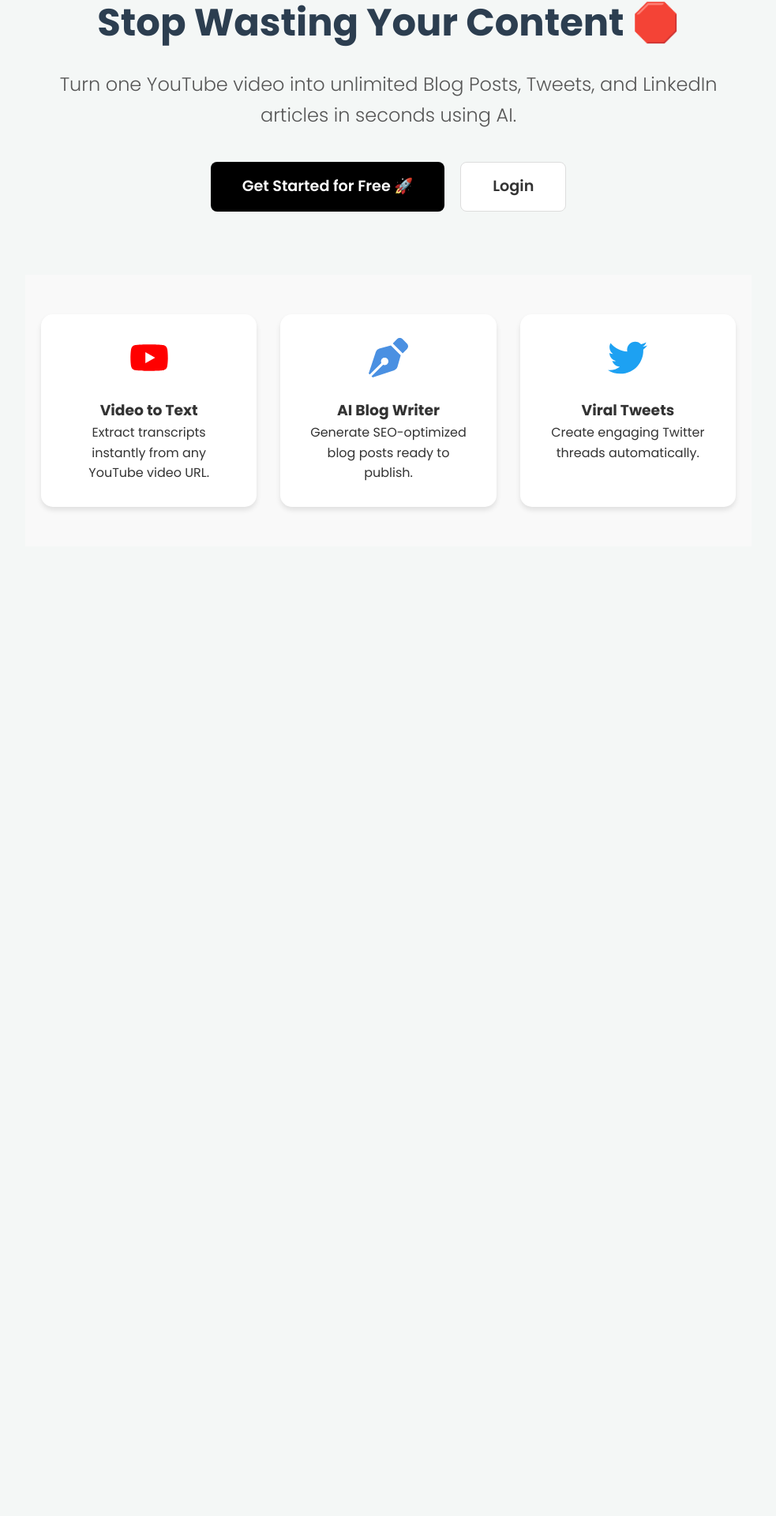
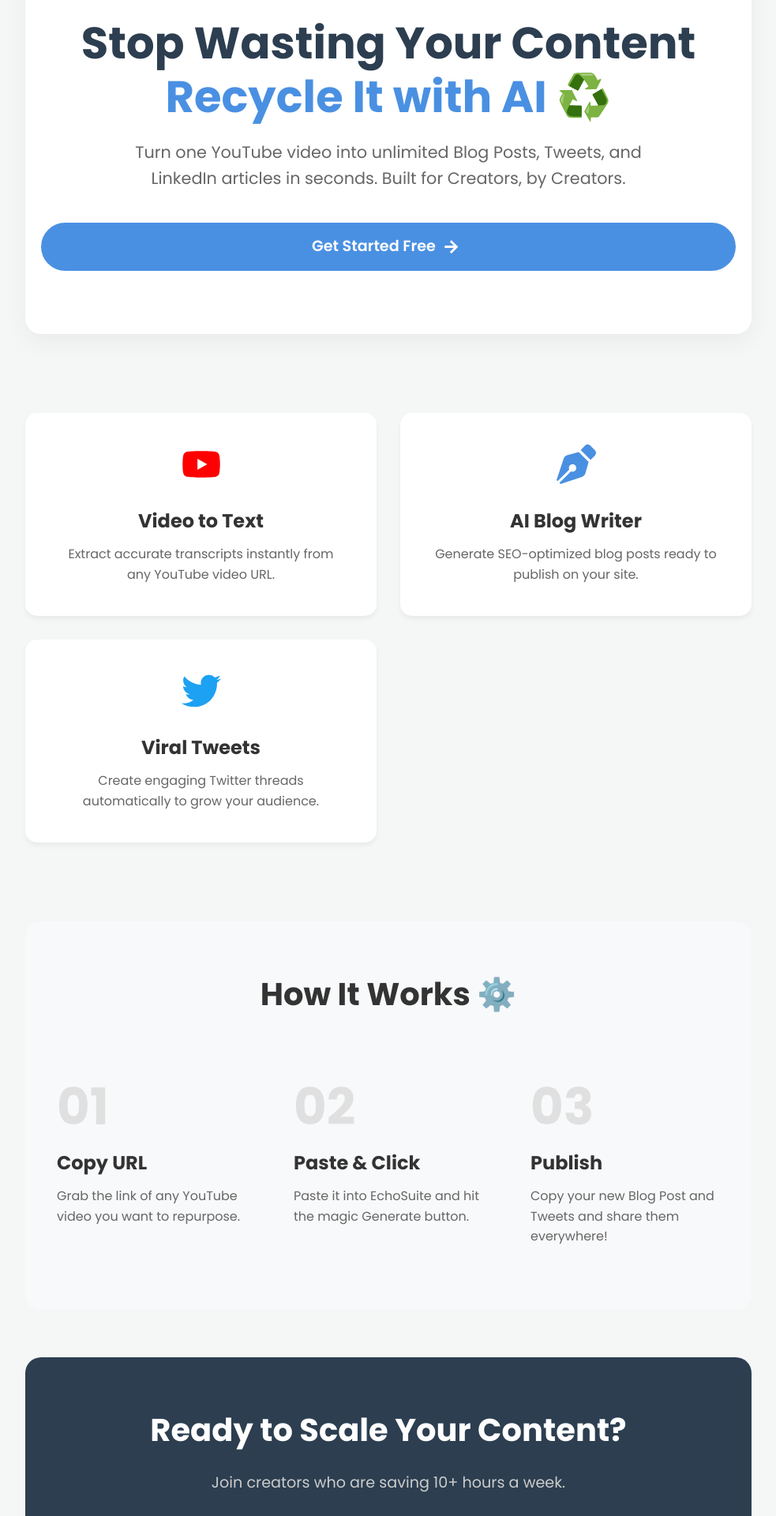
Before and after one commit to digitaltoolshub29/echosuite, a React (Vite) app in the folder frontend/: page / in a window 1280 px wide. Shown: the part 178-2098 px from the top of the page at 79% size, without its empty margins (148-1131 px from the left). Before the commit the page ends 870 px from the top, so only its background shows below. Built offline with nearby package versions, Linux system fonts and the light colour scheme.

Commit message:
Add How it Works section

```diff
--- a/frontend/src/pages/Home.jsx
+++ b/frontend/src/pages/Home.jsx
@@ -1,50 +1,85 @@
 import { Link } from 'react-router-dom'
-import { FaYoutube, FaPenNib, FaTwitter } from 'react-icons/fa'
+import { FaYoutube, FaPenNib, FaTwitter, FaArrowRight, FaCheckCircle } from 'react-icons/fa'
 
 function Home() {
   return (
     <>
       {/* Hero Section */}
-      <section className='heading' style={{ textAlign: 'center', padding: '50px 20px' }}>
-        <h1 style={{ fontSize: '3rem', marginBottom: '20px', color: '#2c3e50' }}>
-          Stop Wasting Your Content 🛑
+      <section style={{ textAlign: 'center', padding: '80px 20px', backgroundColor: '#fff', borderRadius: '20px', marginBottom: '60px', boxShadow: '0 10px 30px rgba(0,0,0,0.05)' }}>
+        <h1 style={{ fontSize: '3.5rem', marginBottom: '20px', color: '#2c3e50', lineHeight: '1.2', fontWeight: '800' }}>
+          Stop Wasting Your Content <br />
+          <span style={{ color: '#4a90e2' }}>Recycle It with AI ♻️</span>
         </h1>
-        <p style={{ fontSize: '1.5rem', color: '#555', marginBottom: '40px' }}>
-          Turn one YouTube video into unlimited Blog Posts, Tweets, and LinkedIn articles in seconds using AI.
+        <p style={{ fontSize: '1.3rem', color: '#666', marginBottom: '40px', maxWidth: '700px', margin: '0 auto 40px', lineHeight: '1.6' }}>
+          Turn one YouTube video into unlimited Blog Posts, Tweets, and LinkedIn articles in seconds. Built for Creators, by Creators.
         </p>
 
-        <div style={{ display: 'flex', justifyContent: 'center', gap: '20px' }}>
-          <Link to='/register' className='btn btn-reverse' style={{ padding: '15px 40px', fontSize: '1.2rem' }}>
-            Get Started for Free 🚀
-          </Link>
-          <Link to='/login' className='btn' style={{ padding: '15px 40px', fontSize: '1.2rem', backgroundColor: '#fff', color: '#333', border: '1px solid #ddd' }}>
-            Login
+        <div style={{ display: 'flex', justifyContent: 'center', gap: '20px', flexWrap: 'wrap' }}>
+          <Link to='/register' className='btn btn-block' style={{ padding: '15px 40px', fontSize: '1.2rem', display: 'flex', alignItems: 'center', gap: '10px', borderRadius: '50px' }}>
+            Get Started Free <FaArrowRight />
           </Link>
         </div>
       </section>
 
       {/* Features Section */}
-      <section className='features' style={{ display: 'grid', gridTemplateColumns: 'repeat(auto-fit, minmax(250px, 1fr))', gap: '30px', padding: '50px 20px', backgroundColor: '#f9f9f9' }}>
+      <section style={{ display: 'grid', gridTemplateColumns: 'repeat(auto-fit, minmax(300px, 1fr))', gap: '30px', padding: '40px 0', marginBottom: '60px' }}>
+        <div style={{ padding: '40px', textAlign: 'center', backgroundColor: '#fff', borderRadius: '15px', boxShadow: '0 4px 6px rgba(0,0,0,0.05)', transition: 'transform 0.3s' }}>
+          <FaYoutube size={50} color='#FF0000' style={{ marginBottom: '20px' }} />
+          <h3 style={{ fontSize: '1.5rem', marginBottom: '10px' }}>Video to Text</h3>
+          <p style={{ color: '#666' }}>Extract accurate transcripts instantly from any YouTube video URL.</p>
+        </div>
+        <div style={{ padding: '40px', textAlign: 'center', backgroundColor: '#fff', borderRadius: '15px', boxShadow: '0 4px 6px rgba(0,0,0,0.05)', transition: 'transform 0.3s' }}>
+          <FaPenNib size={50} color='#4a90e2' style={{ marginBottom: '20px' }} />
+          <h3 style={{ fontSize: '1.5rem', marginBottom: '10px' }}>AI Blog Writer</h3>
+          <p style={{ color: '#666' }}>Generate SEO-optimized blog posts ready to publish on your site.</p>
+        </div>
+        <div style={{ padding: '40px', textAlign: 'center', backgroundColor: '#fff', borderRadius: '15px', boxShadow: '0 4px 6px rgba(0,0,0,0.05)', transition: 'transform 0.3s' }}>
+          <FaTwitter size={50} color='#1da1f2' style={{ marginBottom: '20px' }} />
+          <h3 style={{ fontSize: '1.5rem', marginBottom: '10px' }}>Viral Tweets</h3>
+          <p style={{ color: '#666' }}>Create engaging Twitter threads automatically to grow your audience.</p>
+        </div>
+      </section>
 
-        <div className='card' style={{ padding: '30px', textAlign: 'center', backgroundColor: '#fff', borderRadius: '15px', boxShadow: '0 4px 6px rgba(0,0,0,0.1)' }}>
-          <FaYoutube size={50} color='#FF0000' style={{ marginBottom: '20px' }} />
-          <h3>Video to Text</h3>
-          <p>Extract transcripts instantly from any YouTube video URL.</p>
+      {/* How It Works Section (New!) */}
+      <section style={{ padding: '60px 20px', backgroundColor: '#f8f9fa', borderRadius: '20px', marginBottom: '60px', textAlign: 'center' }}>
+        <h2 style={{ fontSize: '2.5rem', marginBottom: '40px', color: '#333' }}>How It Works ⚙️</h2>
+        <div style={{ display: 'flex', justifyContent: 'space-around', flexWrap: 'wrap', gap: '20px', textAlign: 'left' }}>
+
+          <div style={{ flex: '1', minWidth: '250px', padding: '20px' }}>
+            <h1 style={{ fontSize: '4rem', color: '#e0e0e0', margin: '0' }}>01</h1>
+            <h3 style={{ fontSize: '1.5rem', marginBottom: '10px' }}>Copy URL</h3>
+            <p style={{ color: '#666' }}>Grab the link of any YouTube video you want to repurpose.</p>
+          </div>
+
+          <div style={{ flex: '1', minWidth: '250px', padding: '20px' }}>
+            <h1 style={{ fontSize: '4rem', color: '#e0e0e0', margin: '0' }}>02</h1>
+            <h3 style={{ fontSize: '1.5rem', marginBottom: '10px' }}>Paste & Click</h3>
+            <p style={{ color: '#666' }}>Paste it into EchoSuite and hit the magic Generate button.</p>
+          </div>
+
+          <div style={{ flex: '1', minWidth: '250px', padding: '20px' }}>
+            <h1 style={{ fontSize: '4rem', color: '#e0e0e0', margin: '0' }}>03</h1>
+            <h3 style={{ fontSize: '1.5rem', marginBottom: '10px' }}>Publish</h3>
+            <p style={{ color: '#666' }}>Copy your new Blog Post and Tweets and share them everywhere!</p>
+          </div>
+
         </div>
+      </section>
 
-        <div className='card' style={{ padding: '30px', textAlign: 'center', backgroundColor: '#fff', borderRadius: '15px', boxShadow: '0 4px 6px rgba(0,0,0,0.1)' }}>
-          <FaPenNib size={50} color='#4a90e2' style={{ marginBottom: '20px' }} />
-          <h3>AI Blog Writer</h3>
-          <p>Generate SEO-optimized blog posts ready to publish.</p>
-        </div>
+      {/* CTA Section (New!) */}
+      <section style={{ textAlign: 'center', padding: '60px 20px', backgroundColor: '#2c3e50', borderRadius: '20px', color: '#fff', marginBottom: '40px' }}>
+        <h2 style={{ fontSize: '2.5rem', marginBottom: '20px' }}>Ready to Scale Your Content?</h2>
+        <p style={{ fontSize: '1.2rem', marginBottom: '30px', color: '#ccc' }}>Join creators who are saving 10+ hours a week.</p>
+        <Link to='/register' className='btn' style={{ backgroundColor: '#4a90e2', border: 'none', padding: '15px 40px', fontSize: '1.2rem', borderRadius: '50px', color: '#fff' }}>
+          Get Started Now
+        </Link>
+      </section>
 
-        <div className='card' style={{ padding: '30px', textAlign: 'center', backgroundColor: '#fff', borderRadius: '15px', boxShadow: '0 4px 6px rgba(0,0,0,0.1)' }}>
-          <FaTwitter size={50} color='#1da1f2' style={{ marginBottom: '20px' }} />
-          <h3>Viral Tweets</h3>
-          <p>Create engaging Twitter threads automatically.</p>
-        </div>
-
-      </section>
+      {/* Simple Footer (New!) */}
+      <footer style={{ textAlign: 'center', padding: '20px', color: '#888', borderTop: '1px solid #eee', marginTop: '40px' }}>
+        <p>&copy; 2026 EchoSuite. All rights reserved.</p>
+        <p style={{ fontSize: '0.9rem', marginTop: '5px' }}>Made with ❤️ for Creators.</p>
+      </footer>
     </>
   )
 }
```
